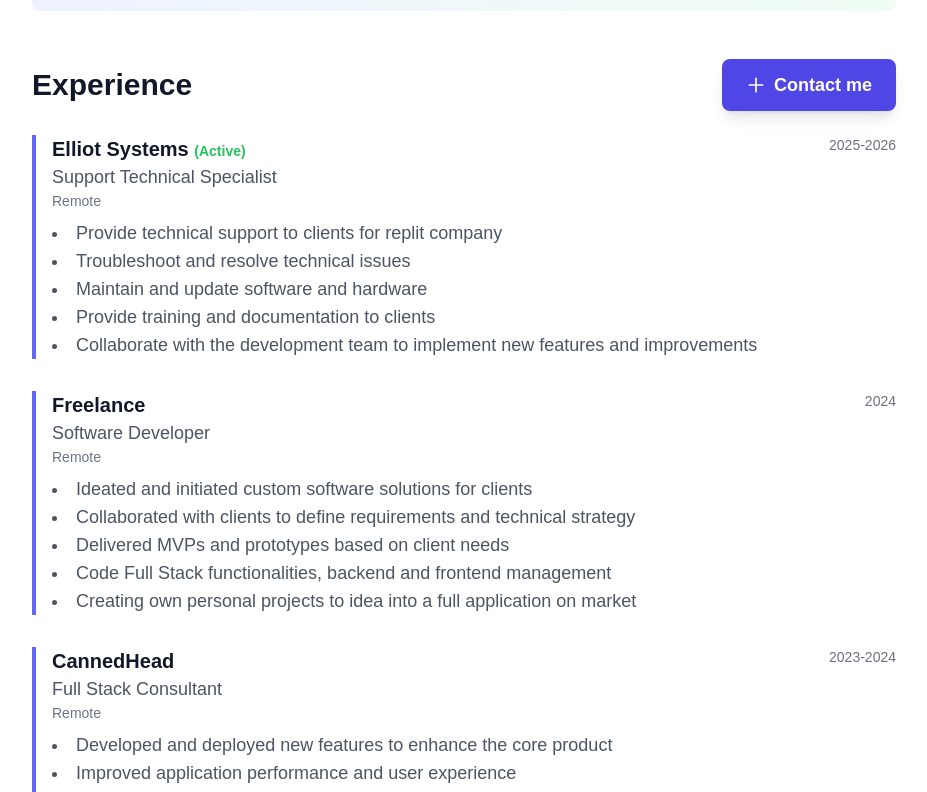
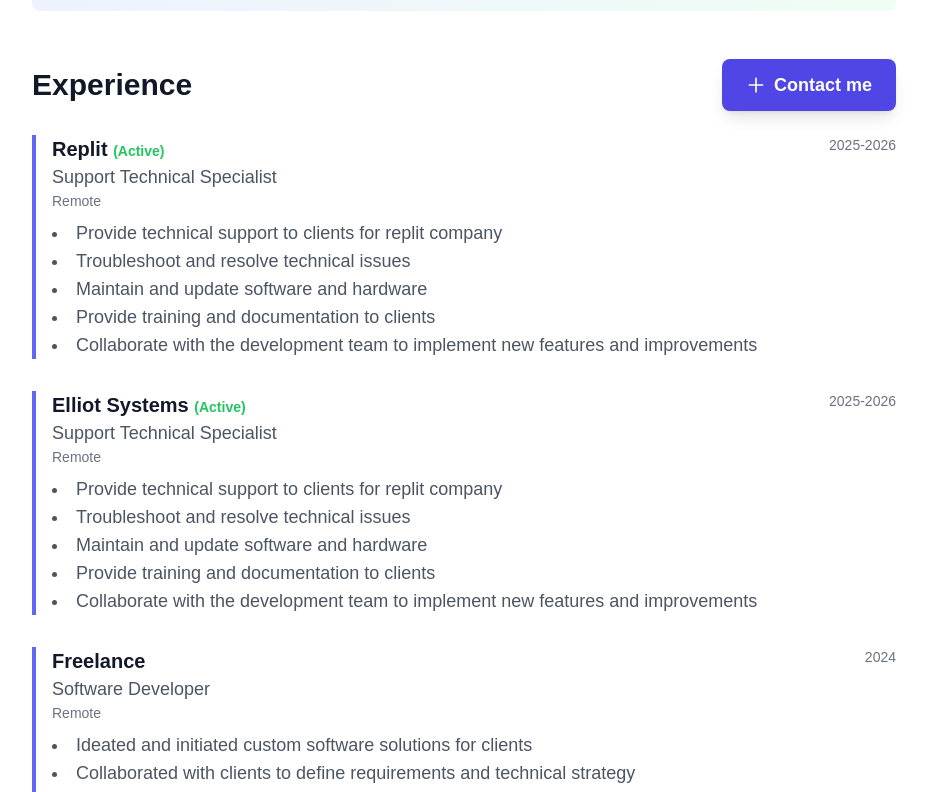
Before and after one commit to Kalugy/Porfolio, a React (Vite) app: page /resume in a window 1280 px wide. Shown: the part 1220-2012 px from the top of the page, without its empty margins (176-1103 px from the left). Built offline with nearby package versions, Linux system fonts and the light colour scheme.

Commit message:
updates general

```diff
--- a/src/components/Home/ResumeHome.jsx
+++ b/src/components/Home/ResumeHome.jsx
@@ -28,7 +28,7 @@
           <div className="bg-gray-50 dark:bg-gray-800 p-6 rounded-xl shadow-lg">
             <h3 className="text-2xl font-semibold text-gray-900 dark:text-white mb-4">Experience</h3>
             <p className="text-gray-600 dark:text-gray-400 mb-4">
-              Currently working as a Support Technical Specialist at Elliot System, providing technical support to clients for replit company.
+              Currently working as a Support Technical Specialist at Replit and Elliot System, providing technical support to clients.
               Previously worked as a freelance Software Developer, Full Stack Consultant at CannedHead and Jr Software Developer at BigPass Edenred.
             </p>
             <div className="flex flex-wrap gap-2">
--- a/src/components/Resume/Resume.jsx
+++ b/src/components/Resume/Resume.jsx
@@ -3,6 +3,20 @@
 import Roles from './Roles';
 import Rain from '../Rain/Rain';
 const experience = [
+  {
+    company: 'Replit',
+    location: 'Remote',
+    role: 'Support Technical Specialist',
+    tasks: [
+      'Provide technical support to clients for replit company',
+      'Troubleshoot and resolve technical issues',
+      'Maintain and update software and hardware',
+      'Provide training and documentation to clients',
+      'Collaborate with the development team to implement new features and improvements'
+    ],
+    date: '2025-2026',
+    isActive: true
+  },
   {
     company: 'Elliot Systems',
     location: 'Remote',
@@ -90,6 +104,23 @@
 ];
 
 const certifications = [
+  {
+    title: 'Replit Platform Builder - Level 4 Advanced Builder',
+    platform: 'Replit',
+    date: 'March 2026'
+  },
+  {
+    title: 'Claude Code 101',
+    platform: 'Anthropic',
+    date: 'April 2026',
+    credentialId: 'h75rvcqstbng'
+  },
+  {
+    title: 'Claude 101',
+    platform: 'Anthropic',
+    date: 'April 2026',
+    credentialId: 't3xjjjxq57sr'
+  },
   {
     title: 'Unity Essential',
     platform: 'Unity',
--- a/src/data/projects.js
+++ b/src/data/projects.js
@@ -23,6 +23,16 @@
     demo: 'https://js-challenges-flax.vercel.app/',
     github: 'https://github.com/Kalugy/js-challenges',
     role: 'Lead Developer & Founder',
+    featured: true
+  },
+  {
+    title: 'Rockvyn',
+    description: 'A music-based app that allows users to explore, experience, and interact with sound-driven content in a modern and immersive interface. Available on the App Store.',
+    category: 'mobileapp',
+    stack: ['React Native','expo', 'JavaScript', 'Expo'],
+    image: '/images/rockvyn.PNG',
+    demo: 'https://rockvyn.julianprojects.com/',
+    role: 'Software Developer',
     featured: true
   },
   {
```
Also changed, not shown: public/images/rockvyn.PNG (added).
